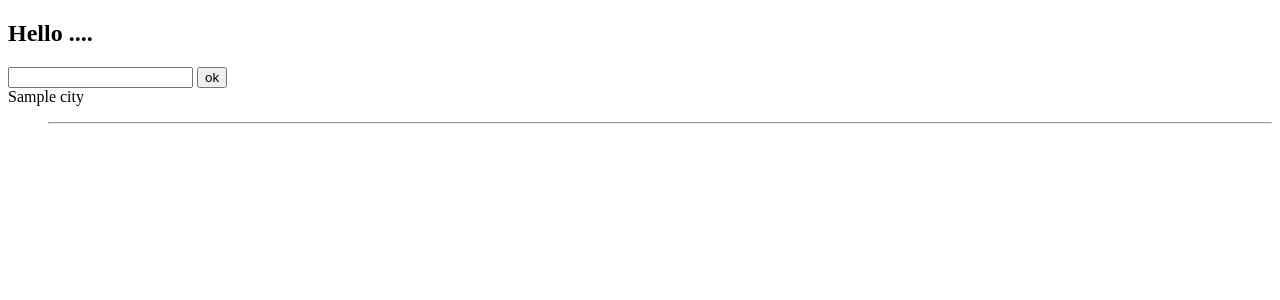
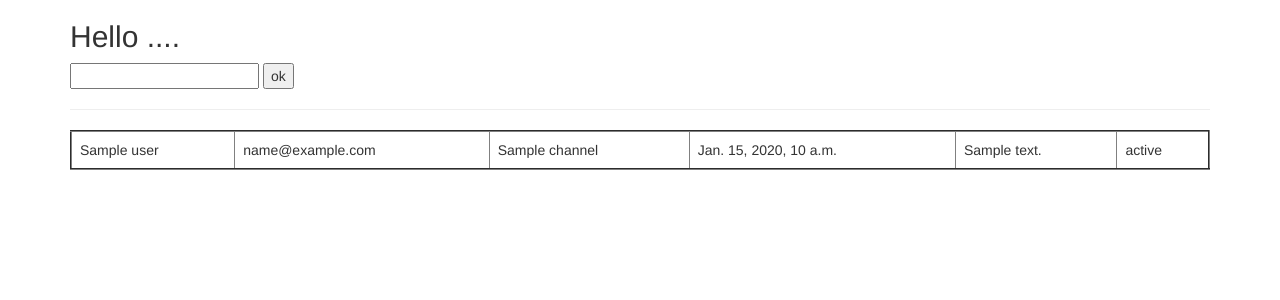
Before and after one commit to santhosh432/djapi_mobile, a Django app: template djmobileapi/templates/home.html in a window 1280 px wide. Shown: the top 300 px of the page. Run offline with Django 3.2, Linux system fonts and the light colour scheme; the template is opened without the code that fills it: most values are stand-ins (such as "Sample title", 1, 10 or a date in 2020); some libraries are stand-ins or nearby versions.

Commit message:
search with mul

```diff
--- a/djmobileapi/templates/home.html
+++ b/djmobileapi/templates/home.html
@@ -3,23 +3,41 @@
 <head>
     <meta charset="UTF-8">
     <title>Title</title>
+      <link rel="stylesheet" href="https://maxcdn.bootstrapcdn.com/bootstrap/3.3.7/css/bootstrap.min.css">
+
 </head>
 <body>
+
+<div class="container">
+
 
 <h2>Hello ....</h2>
 <form action="{% url 'homepage' %}" method="get">
     <input type="text" name="mob">
     <input type="submit" value="ok" name="submit">
 </form>
-{{ city }}
-
-<ul>
-
-        {{ user.CustomerName }} 	{{ user.CustomerEmail }} 	{{ user.Channel }} 	{{ user.CreatedDate }} 	{{ user.IntentDescription }} 	{{ user.Status }} 	{{ user.StatusDescription }} 	{{ user.Action }} 	{{ user.IntentInputs }}
 
 
     <hr>
+
+
+    <table class="table table-responsive" border="2px solid black" style="padding:5px;">
+        {% for user in op %}
+
+        <tr>
+            <td>{{ user.CustomerName }}</td>
+            <td>{{ user.CustomerEmail }}</td>
+            <td>{{ user.Channel }}</td>
+            <td>{{ user.CreatedDate }}</td>
+            <td>{{ user.IntentDescription }}</td>
+            <td>{{ user.Status }}</td>
+        </tr>
+        {% endfor %}
+    </table>
+
+
+
 </ul>
-
+</div>
 </body>
 </html>
```
Also changed, not shown: djmobileapi/mobileapp/views.py (+14 -2 lines).
